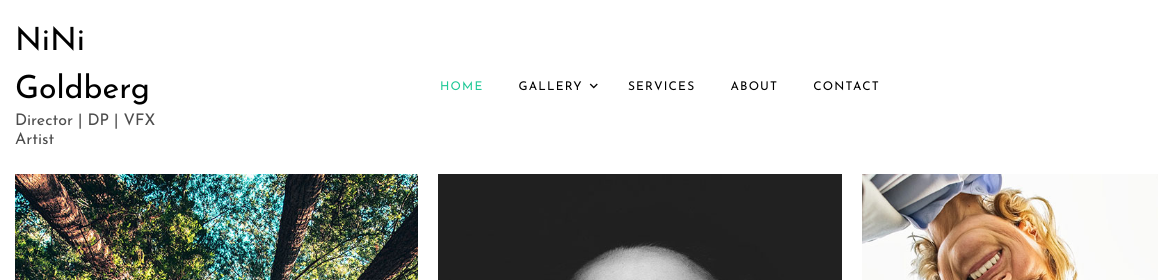
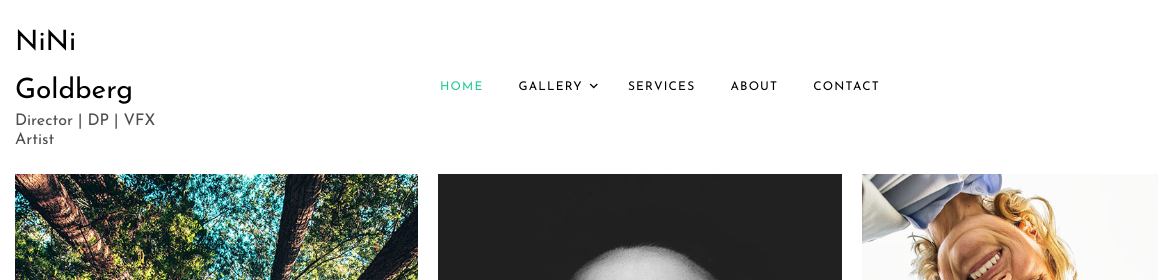
Before and after one commit to ninigold/nini, a plain HTML site: page index.html in a window 1280 px wide. Shown: the top 280 px of the page, 0-1158 px from the left. Drawn offline with Linux system fonts and the light colour scheme; files whose address does not match are found by name.

Commit message:
Update index.html

```diff
--- a/index.html
+++ b/index.html
@@ -49,7 +49,7 @@
         <div class="row align-items-center">
 
           <div class="col-6 col-xl-2" data-aos="fade-down">
-            <h1 class="mb-0"><a href="index.html" class="text-black h2 mb-0">NiNi Goldberg</a></h1>
+            <h1 class="mb-0"><a href="index.html" class="text-black h3 mb-0">NiNi Goldberg</a></h1>
             <h6>Director | DP | VFX Artist</h6>
           </div>
           <div class="col-10 col-md-8 d-none d-xl-block" data-aos="fade-down">
```
